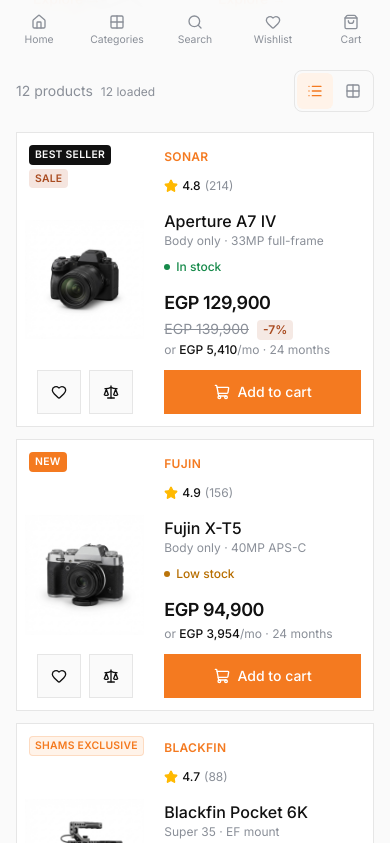
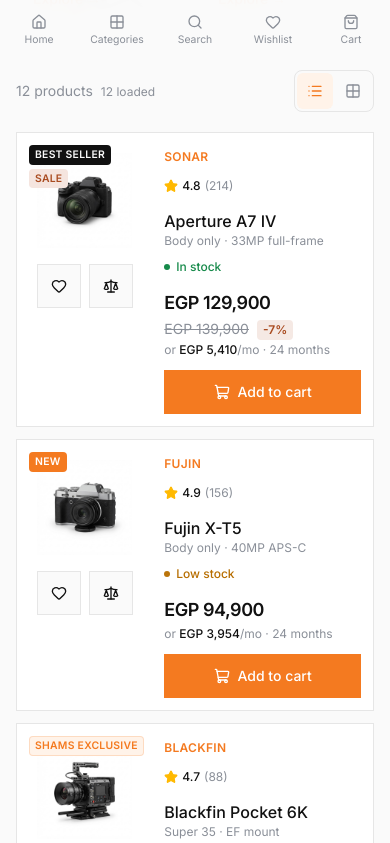
Before and after one commit to ahmed-hakim90/shams-stores-storefront-v0, a Next.js app: page /shop in a window 390 px wide. Shown: the part 781-1624 px from the top of the page. Built offline with nearby package versions, Linux system fonts and the light colour scheme.

Commit message:
Audit and stabilize storefront mobile UI fixes

```diff
--- a/components/shams/product-card.tsx
+++ b/components/shams/product-card.tsx
@@ -28,7 +28,7 @@ export function ProductCard({
         className,
       )}
     >
-      <div className={cn('relative shrink-0 bg-white p-3 sm:p-5', view === 'list' ? 'aspect-square w-[38%] sm:aspect-[1.15/1] sm:w-auto' : view === 'rail' ? 'h-[200px] sm:h-[214px]' : 'aspect-[4/3] sm:aspect-[1.15/1]')}>
+      <div className={cn('relative shrink-0 bg-white p-3 sm:p-5', view === 'list' ? 'flex w-[38%] flex-col sm:w-[42%]' : view === 'rail' ? 'h-[200px] sm:h-[214px]' : 'aspect-[4/3] sm:aspect-[1.15/1]')}>
         {product.badges.length > 0 && (
           <div className="absolute left-3 top-3 z-10 flex flex-col items-start gap-1">
             {product.badges.map((b) => (
@@ -42,7 +42,7 @@ export function ProductCard({
             <CompareAction productName={product.name} />
           </div>
         )}
-        <Link href={`/p/${product.slug}`} className="block h-full overflow-hidden">
+        <Link href={`/p/${product.slug}`} className={cn('relative block overflow-hidden', view === 'list' && 'aspect-square shrink-0')}>
           <Image
             src={product.image || '/placeholder.svg'}
             alt={product.name}
@@ -54,14 +54,13 @@ export function ProductCard({
             )}
           />
         </Link>
+        {view === 'list' && (
+          <div className="relative z-20 flex shrink-0 justify-center gap-2 pt-2 sm:pt-3">
+            <WishlistAction productName={product.name} className="rounded-none" />
+            <CompareAction productName={product.name} className="rounded-none" />
+          </div>
+        )}
       </div>
-
-      {view === 'list' && (
-        <div className="absolute bottom-0 left-0 z-10 flex w-[38%] justify-center gap-2 pb-3 sm:static sm:order-3 sm:w-auto sm:justify-end sm:px-4 sm:pb-4">
-          <WishlistAction productName={product.name} className="rounded-none" />
-          <CompareAction productName={product.name} className="rounded-none" />
-        </div>
-      )}
 
       <div className={cn('flex min-w-0 flex-1 flex-col gap-2.5 p-3 sm:p-4', view === 'grid' && 'border-t border-border')}>
         <div className="flex min-w-0 items-start justify-between gap-2">
```
